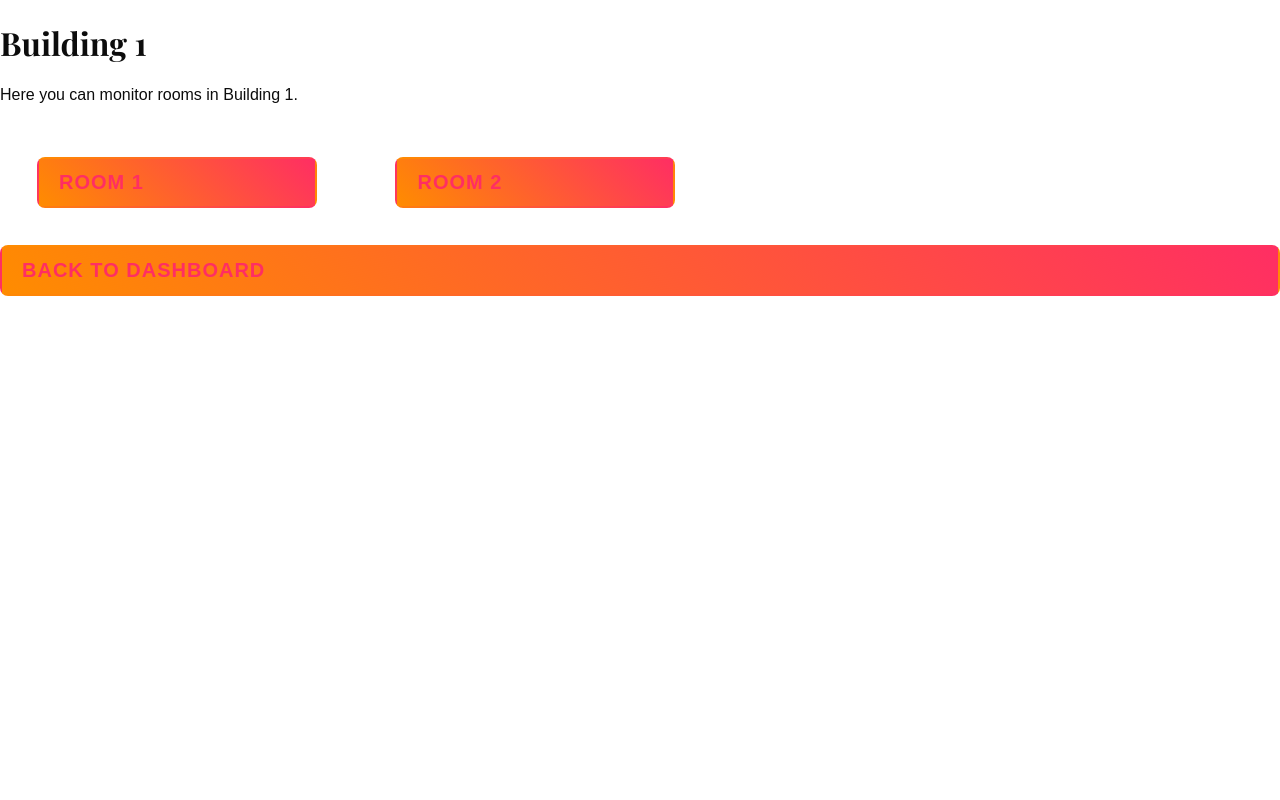
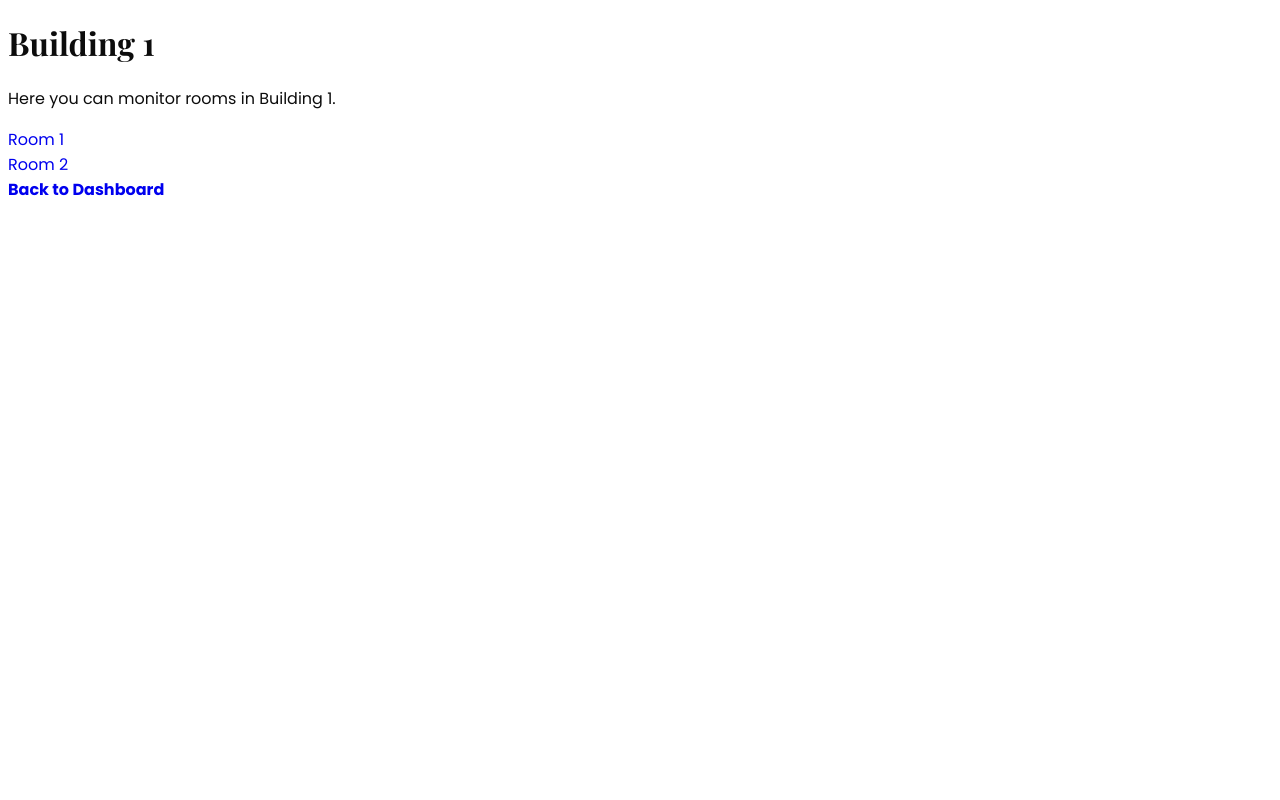
Before and after one commit to MinhLuong1006/IOTweb2.0, a Flask app: page /building1 in a window 1280 px wide. Run offline with Flask 3, Linux system fonts and the light colour scheme; the visitor is signed in with stand-in values (Sample User, id 1).

Commit message:
modified:   app.py 	modified:   static/style/style.css
    renamed:    templates/login.html -> templates/auth/login.html
	renamed:    templates/register.html -> templates/auth/register.html
	renamed:    templates/building1.html -> templates/building/building1.html
	renamed:    templates/building2.html -> templates/building/building2.html
	renamed:    templates/room1.html -> templates/rooms/room1.html
	renamed:    templates/room2.html -> templates/rooms/room2.html
	renamed:    templates/room3.html -> templates/rooms/room3.html
	renamed:    templates/room4.html -> templates/rooms/room4.html

```diff
--- a/app.py
+++ b/app.py
@@ -77,7 +77,7 @@ def register():
 
         return redirect(url_for("login"))  # Redirect to login page after registration
 
-    return render_template('register.html')
+    return render_template('auth/register.html')
 
 @app.route('/login', methods=["GET", "POST"])
 def login():
@@ -97,7 +97,7 @@ def login():
         else:
             error = "Invalid username or password. Please try again."
 
-    return render_template('login.html', error=error)
+    return render_template('auth/login.html', error=error)
 
 @app.route('/dashboard')
 @login_required
@@ -113,33 +113,33 @@ def logout():
 @app.route('/building1')
 @login_required
 def building1():
-    return render_template("building1.html")
+    return render_template("building/building1.html")
 
 @app.route('/building2')
 @login_required
 def building2():
-    return render_template("building2.html")
+    return render_template("building/building2.html")
 
 
 @app.route('/room1')
 @login_required
 def room1():
-    return render_template("room1.html")
+    return render_template("rooms/room1.html")
 
 @app.route('/room2')
 @login_required
 def room2():
-    return render_template("room2.html")
+    return render_template("rooms/room2.html")
 
 
 @app.route('/room3')
 @login_required
 def room3():
-    return render_template("room3.html")
+    return render_template("rooms/room3.html")
 
 @app.route('/room4')
 @login_required
 def room4():
-    return render_template("room4.html")
+    return render_template("rooms/room4.html")
 if __name__ == '__main__':
     app.run(debug=True)
--- a/static/style/style.css
+++ b/static/style/style.css
@@ -192,6 +192,7 @@ a:focus {
 }
 
 /*end header section*/
+
 /* slider section */
 .slider_section {
   min-height: 100vh;
@@ -518,99 +519,3 @@ a:focus {
 .info_section {
   background-color: black;
 }
-
-/* Title Section */
-.title {
-  background-color: #ff5733;
-  /* Fire-like theme */
-  color: white;
-  padding: 20px;
-  font-size: 24px;
-  font-weight: bold;
-  text-transform: uppercase;
-}
-
-/* Building Box */
-.building-box {
-  display: inline-block;
-  background-color: white;
-  padding: 15px 30px;
-  margin: 20px;
-  border-radius: 10px;
-  box-shadow: 0 4px 8px rgba(0, 0, 0, 0.2);
-  transition: transform 0.3s, box-shadow 0.3s;
-}
-
-/* Button Styling */
-.slider-link {
-  text-decoration: none;
-  font-size: 20px;
-  color: #ff5733;
-  font-weight: bold;
-  display: block;
-  padding: 10px 20px;
-  border: 2px solid #ff5733;
-  border-radius: 8px;
-  transition: background-color 0.3s, color 0.3s;
-}
-
-/* Hover Effects */
-.building-box:hover {
-  transform: translateY(-5px);
-  box-shadow: 0 6px 12px rgba(0, 0, 0, 0.3);
-}
-
-.slider-link:hover {
-  background-color: #ff5733;
-  color: white;
-}
-
-.building-box {
-  background: rgba(255, 255, 255, 0.1);
-  border-radius: 15px;
-  padding: 15px;
-  margin: 20px;
-  display: inline-block;
-  width: 280px;
-  backdrop-filter: blur(10px);
-  border: 2px solid rgba(255, 255, 255, 0.2);
-  box-shadow: 0px 5px 20px rgba(255, 255, 255, 0.1);
-  transition: all 0.3s ease-in-out;
-}
-
-
-.slider-link {
-  font-size: 20px;
-  font-weight: bold;
-  color: #ff2e63;
-  text-decoration: none;
-  display: block;
-  padding: 12px 20px;
-  border-radius: 8px;
-  border: 2px solid transparent;
-  background: linear-gradient(45deg, #ff8c00, #ff2e63);
-  text-transform: uppercase;
-  letter-spacing: 1px;
-  transition: all 0.3s ease-in-out;
-}
-
-
-.building-box:hover {
-  transform: scale(1.05);
-  box-shadow: 0px 10px 30px rgba(255, 255, 255, 0.2);
-}
-
-.slider-link:hover {
-  background: linear-gradient(45deg, #4d2eff, #ff8c00);
-  color: white;
-}
-
-.building-page {
-  display: flex;
-  flex-direction: column;
-  min-height: 100vh;
-  margin: 0;
-  font-family: Arial, sans-serif;
-}
-
-/*# sourceMappingURL=style.css.map */
```
Also changed, not shown: templates/auth/login.html (renamed from templates/login.html), templates/auth/register.html (renamed from templates/register.html), templates/building/building1.html (renamed from templates/building1.html), templates/building/building2.html (renamed from templates/building2.html), templates/rooms/room1.html (renamed from templates/room1.html), templates/rooms/room2.html (renamed from templates/room2.html), templates/rooms/room3.html (renamed from templates/room3.html), templates/rooms/room4.html (renamed from templates/room4.html).
